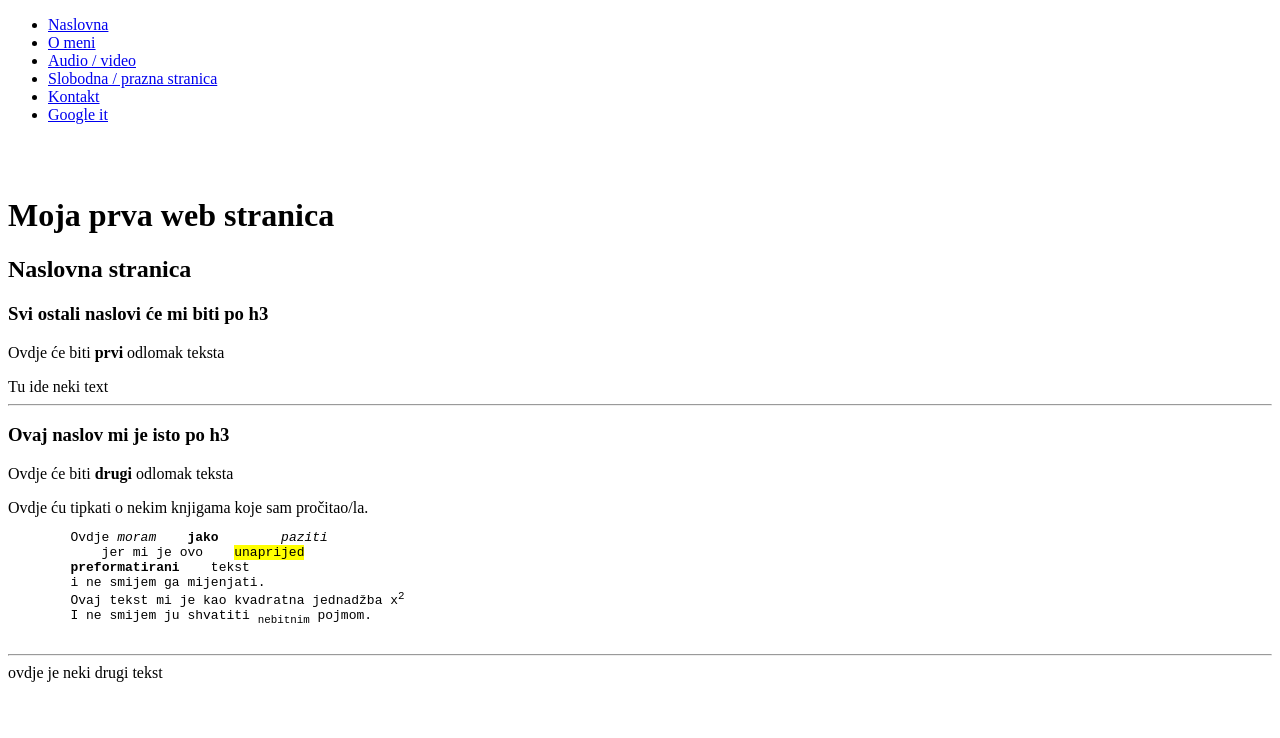
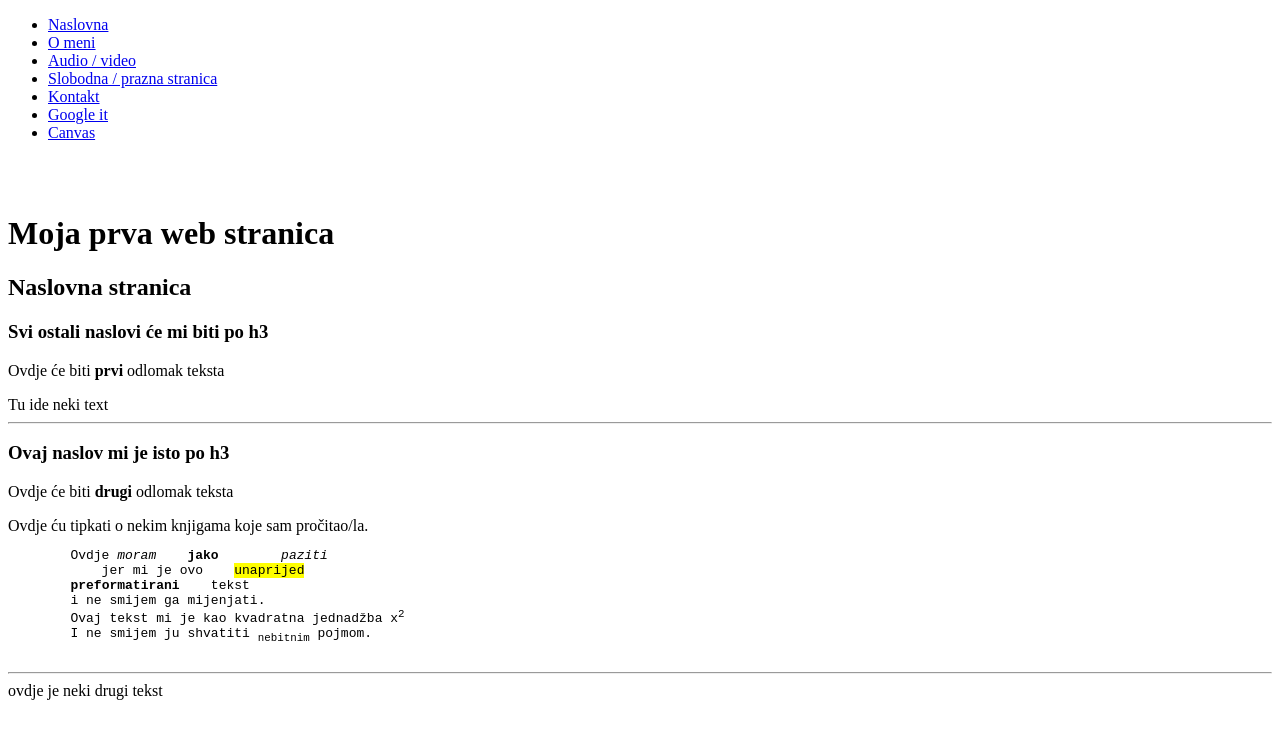
Before and after one commit to GoranMarjanovic/vjezbe.algebra, a plain HTML site: page index.html in a window 1280 px wide. Drawn offline with Linux system fonts and the light colour scheme.

Commit message:
imam promjenu, dodao sam novi link na test.html stranicu

```diff
--- a/index.html
+++ b/index.html
@@ -44,6 +44,8 @@
         <li><a href="./stranice/prazna.html">Slobodna / prazna stranica</a></li>
         <li><a href="./stranice/kontakt.html">Kontakt</a></li>
         <li><a href="http://www.google.com/?hl=hr" target="_blank"> Google it </a></li>
+
+        <li><a href="./stranice/test.html">Canvas</a></li>
     </ul>
 
     <br><br>
```
